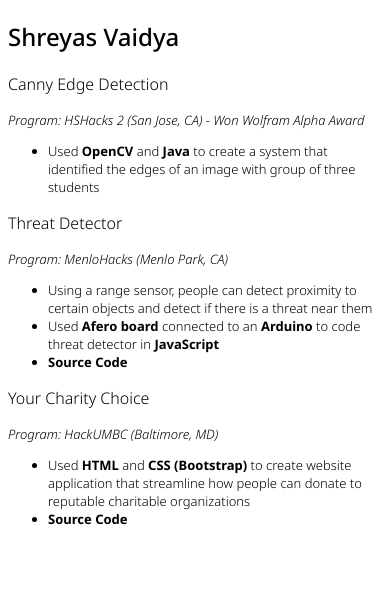
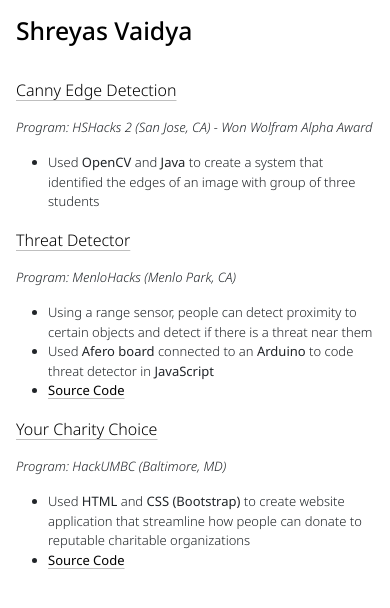
Before and after one commit to shreyasvai/shreyasvai.github.io, a plain HTML site: page projects.html in a window 390 px wide. Drawn offline with nearby package versions, Linux system fonts and the light colour scheme.

Commit message:
Adding Bootstrap for responsiveness

```diff
--- a/projects.html
+++ b/projects.html
@@ -3,56 +3,82 @@
 
 <head>
     <meta charset="utf-8">
+    <meta name="viewport" content="width=device-width, initial-scale=1">
     <link rel="stylesheet" href="styles.css">
 
     <!-- Noto Sans Font -->
     <link rel="preconnect" href="https://fonts.googleapis.com">
     <link rel="preconnect" href="https://fonts.gstatic.com" crossorigin>
-    <link href="https://fonts.googleapis.com/css2?family=Noto+Sans:ital,wght@0,100..900;1,100..900&display=swap" rel="stylesheet">
+    <link href="https://fonts.googleapis.com/css2?family=Noto+Sans:ital,wght@0,100..900;1,100..900&display=swap"
+        rel="stylesheet">
 
 
     <title>Projects</title>
+
+    <link href="https://cdn.jsdelivr.net/npm/bootstrap@5.3.3/dist/css/bootstrap.min.css" rel="stylesheet"
+        integrity="sha384-QWTKZyjpPEjISv5WaRU9OFeRpok6YctnYmDr5pNlyT2bRjXh0JMhjY6hW+ALEwIH" crossorigin="anonymous">
 </head>
 
-<body>
+<body class="mx-auto p-3">
 
     <!-- Name -->
-    <h2 class="noto-sans-medium"><a href="index.html">Shreyas Vaidya</a></h2>
+    <h2 class="noto-sans-medium"><a
+            class="link-body-emphasis link-offset-2 link-offset-0-hover link-underline link-underline-opacity-0 link-underline-opacity-75-hover"
+            href="index.html">Shreyas Vaidya</a></h2>
+
+    <br>
 
     <!-- Projects -->
     <div class="noto-sans-light">
-        <p><a href="https://devpost.com/software/canny-edge-detection">Canny Edge Detection</a></p>
+        <p><a href="https://devpost.com/software/canny-edge-detection"
+                class="link-body-emphasis link-offset-2 link-underline-opacity-25 link-underline-opacity-75-hover"
+                target="_blank" rel="noopener noreferrer">Canny Edge Detection</a></p>
         <font size="-1">
             <p><i>Program: HSHacks 2 (San Jose, CA) - Won Wolfram Alpha Award</i></p>
             <ul>
-                <li>Used <b>OpenCV</b> and <b>Java</b> to create a system that identified the edges of an image with group of three students</li>
+                <li>Used <b>OpenCV</b> and <b>Java</b> to create a system that identified the edges of an image with
+                    group of three students</li>
             </ul>
         </font>
     </div>
 
     <div class="noto-sans-light">
-        <p><a href="https://devpost.com/software/threat-detector">Threat Detector</a></p>
+        <p><a href="https://devpost.com/software/threat-detector"
+                class="link-body-emphasis link-offset-2 link-underline-opacity-25 link-underline-opacity-75-hover"
+                target="_blank" rel="noopener noreferrer">Threat Detector</a></p>
         <font size="-1">
             <p><i>Program: MenloHacks (Menlo Park, CA)</i></p>
             <ul>
-                <li>Using a range sensor, people can detect proximity to certain objects and detect if there is a threat near them</li>
-                <li>Used <b>Afero board</b> connected to an <b>Arduino</b> to code threat detector in <b>JavaScript</b></li>
-                <li><a href="https://gist.github.com/kaushalpartani/529986b40858b6d5cb79a912acd46402"><b>Source Code</b></a></li>
+                <li>Using a range sensor, people can detect proximity to certain objects and detect if there is a threat
+                    near them</li>
+                <li>Used <b>Afero board</b> connected to an <b>Arduino</b> to code threat detector in <b>JavaScript</b>
+                </li>
+                <li><a href="https://gist.github.com/kaushalpartani/529986b40858b6d5cb79a912acd46402"
+                        class="link-body-emphasis link-offset-2 link-underline-opacity-25 link-underline-opacity-75-hover"
+                        target="_blank" rel="noopener noreferrer"><b>Source Code</b></a></li>
             </ul>
         </font>
     </div>
 
     <div class="noto-sans-light">
-        <p><a href="https://devpost.com/software/donatewebsite">Your Charity Choice</a></p>
+        <p><a href="https://devpost.com/software/donatewebsite"
+                class="link-body-emphasis link-offset-2 link-underline-opacity-25 link-underline-opacity-75-hover"
+                target="_blank" rel="noopener noreferrer">Your Charity Choice</a></p>
         <font size="-1">
             <p><i>Program: HackUMBC (Baltimore, MD)</i></p>
             <ul>
-                <li>Used <b>HTML</b> and <b>CSS (Bootstrap)</b> to create website application that streamline how people can donate to reputable charitable organizations</li>
-                <li><a href="https://github.com/BreckenK/donatewebsite"><b>Source Code</b></a></li>
+                <li>Used <b>HTML</b> and <b>CSS (Bootstrap)</b> to create website application that streamline how people
+                    can donate to reputable charitable organizations</li>
+                <li><a href="https://github.com/BreckenK/donatewebsite"
+                        class="link-body-emphasis link-offset-2 link-underline-opacity-25 link-underline-opacity-75-hover"
+                        target="_blank" rel="noopener noreferrer"><b>Source Code</b></a></li>
             </ul>
-    </font>
+        </font>
     </div>
 
+    <script src="https://cdn.jsdelivr.net/npm/bootstrap@5.3.3/dist/js/bootstrap.bundle.min.js"
+        integrity="sha384-YvpcrYf0tY3lHB60NNkmXc5s9fDVZLESaAA55NDzOxhy9GkcIdslK1eN7N6jIeHz"
+        crossorigin="anonymous"></script>
 </body>
 
 </html>
--- a/styles.css
+++ b/styles.css
@@ -19,15 +19,6 @@
 
 /* Other styling */
 .profile {
-    max-width: 20%;
-    height: 20%;
+    max-width: 25%;
+    height: 25%;
 }
-
-a:hover {
-    text-decoration: underline;
-}
-
-a {
-    text-decoration: none;
-    color: black;
-}
```
Also changed, not shown: index.html (+30 -9 lines). Lines whose indentation alone changed are shown as unchanged.
